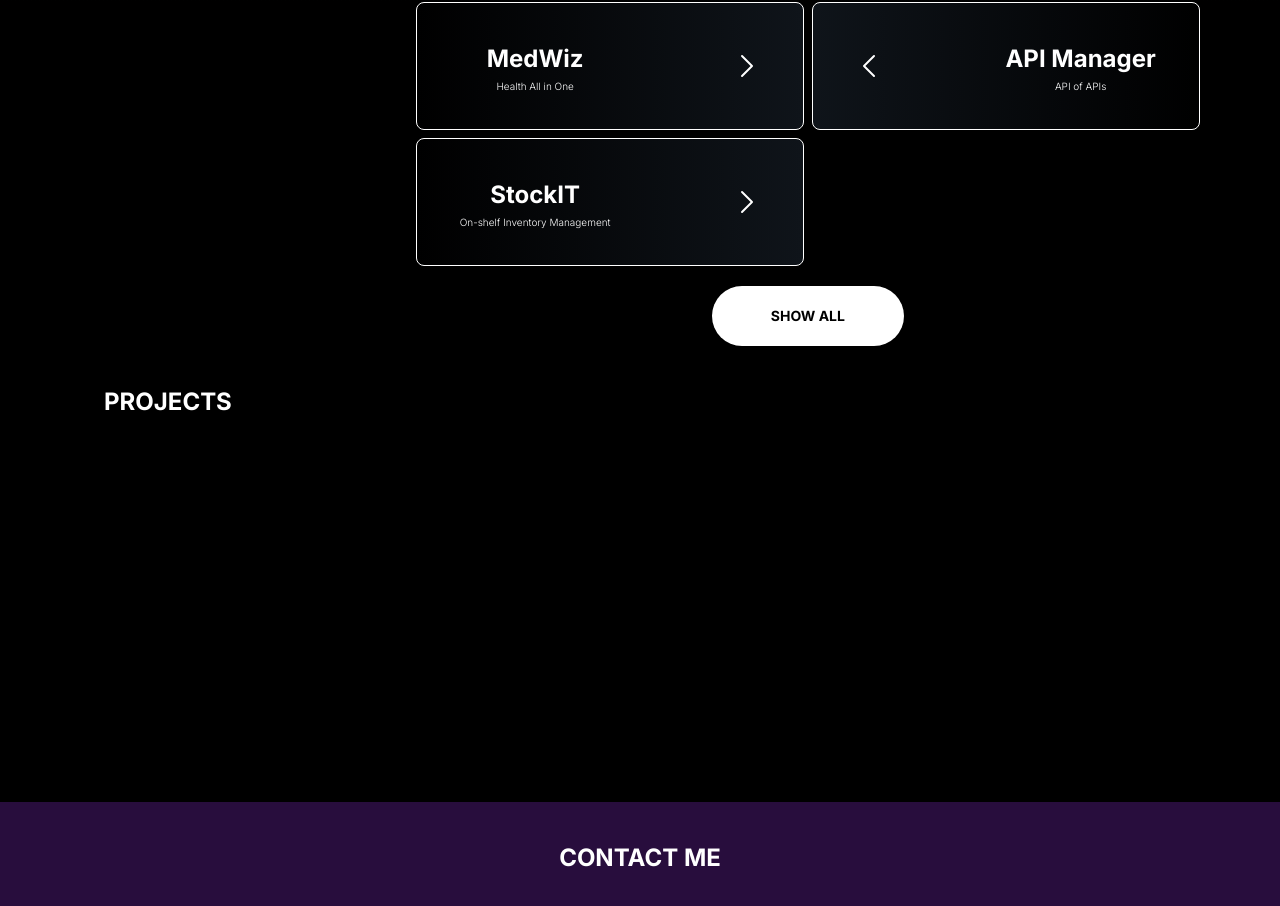
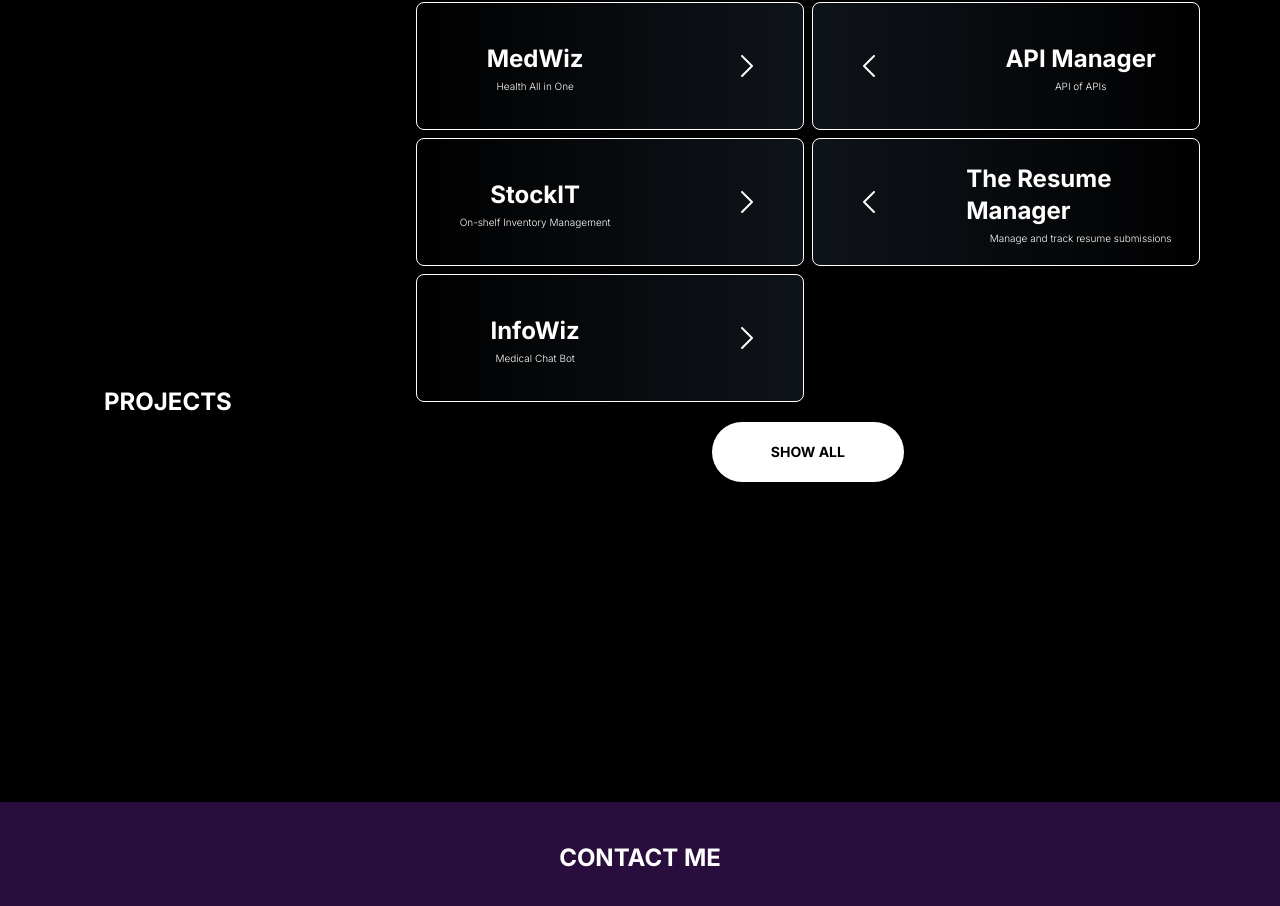
Before and after one commit to 0VERRIDER/Portfolio, a Next.js app: page / in a window 1280 px wide. Shown: the part 2398-3304 px from the top of the page. Built offline with nearby package versions, Linux system fonts and the light colour scheme.

Commit message:
Added new projects to Projects.js

```diff
--- a/src/app/sections/Projects.js
+++ b/src/app/sections/Projects.js
@@ -16,6 +16,16 @@ const projects = [
         "name": "StockIT",
         "slogan": "On-shelf Inventory Management",
         "url": "https://stockit.anshil.me"
+    },
+    {
+        "name": "The Resume Manager",
+        "slogan": "Manage and track resume submissions",
+        "url": "https://resumemanager.anshil.me"
+    },
+    {
+        "name": "InfoWiz",
+        "slogan": "Medical Chat Bot",
+        "url": "https://infowiz.anshil.me"
     }
 ]
 
```
